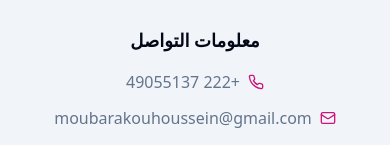
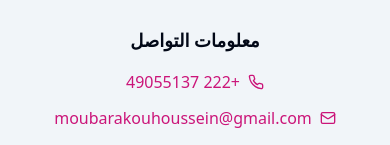
Before and after one commit to mohamed9278443/benat-benat_mr, a React (Vite) app: page / in a window 390 px wide. Shown: the part 696-841 px from the top of the page. Built offline with nearby package versions, Linux system fonts and the light colour scheme; no server answers; the database is empty.

Commit message:
Fix footer links
Make email and phone number clickable in the footer. Email links will use `mailto:` and phone number links will use `tel:`.

```diff
--- a/src/components/Footer.tsx
+++ b/src/components/Footer.tsx
@@ -15,11 +15,21 @@ export default function Footer() {
             <div className="space-y-3">
               <div className="flex items-center justify-center md:justify-start gap-2">
                 <Phone className="h-4 w-4 text-primary" />
-                <span className="text-muted-foreground">{settings.whatsapp_number || '+222 49055137'}</span>
+                <a
+                  href={`tel:${settings.whatsapp_number || '+222 49055137'}`}
+                  className="text-primary hover:underline"
+                >
+                  {settings.whatsapp_number || '+222 49055137'}
+                </a>
               </div>
               <div className="flex items-center justify-center md:justify-start gap-2">
                 <Mail className="h-4 w-4 text-primary" />
-                <span className="text-muted-foreground">{settings.email || 'moubarakouhoussein@gmail.com'}</span>
+                <a
+                  href={`mailto:${settings.email || 'moubarakouhoussein@gmail.com'}`}
+                  className="text-primary hover:underline"
+                >
+                  {settings.email || 'moubarakouhoussein@gmail.com'}
+                </a>
               </div>
               <div className="flex items-center justify-center md:justify-start gap-2">
                 <MapPin className="h-4 w-4 text-primary" />
```
